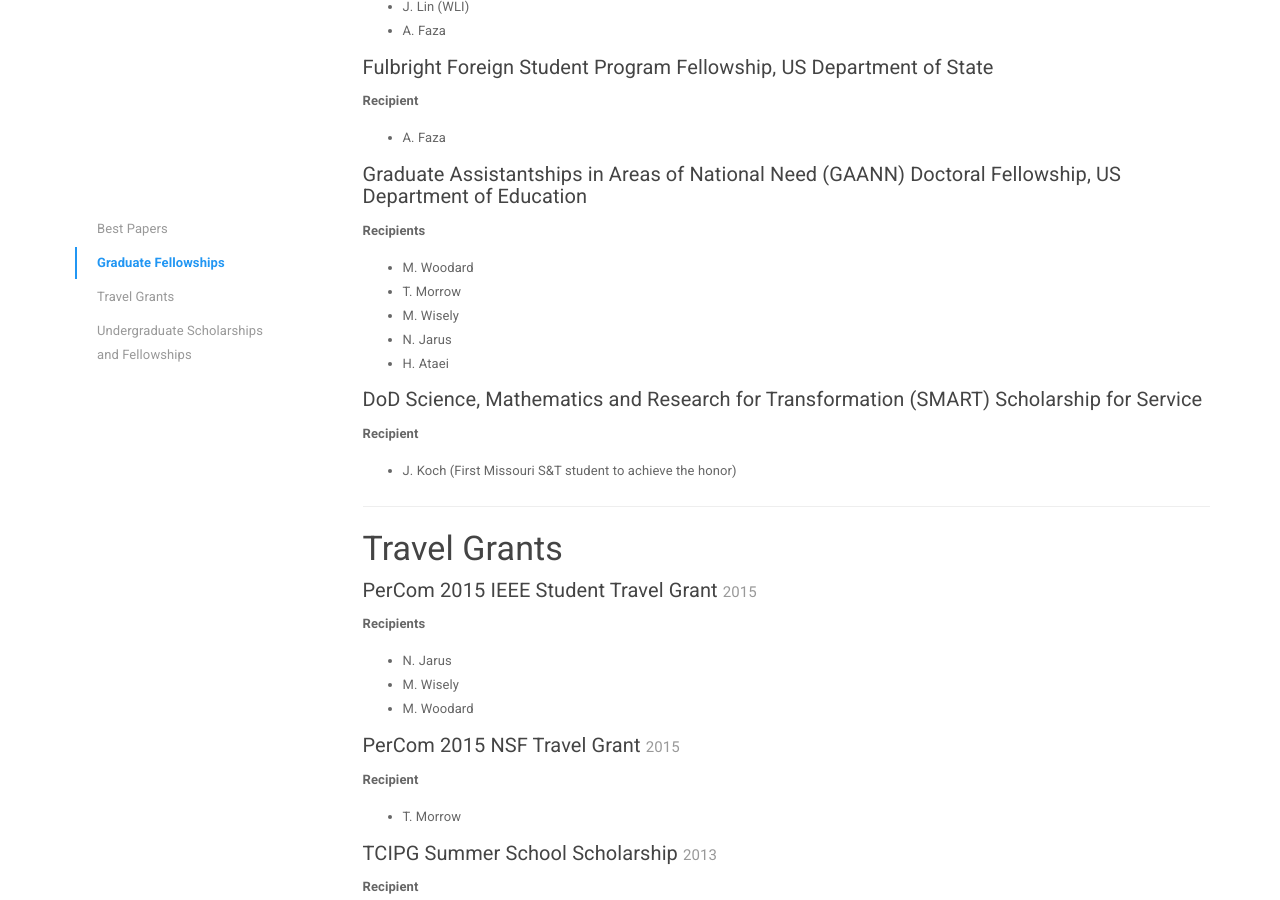
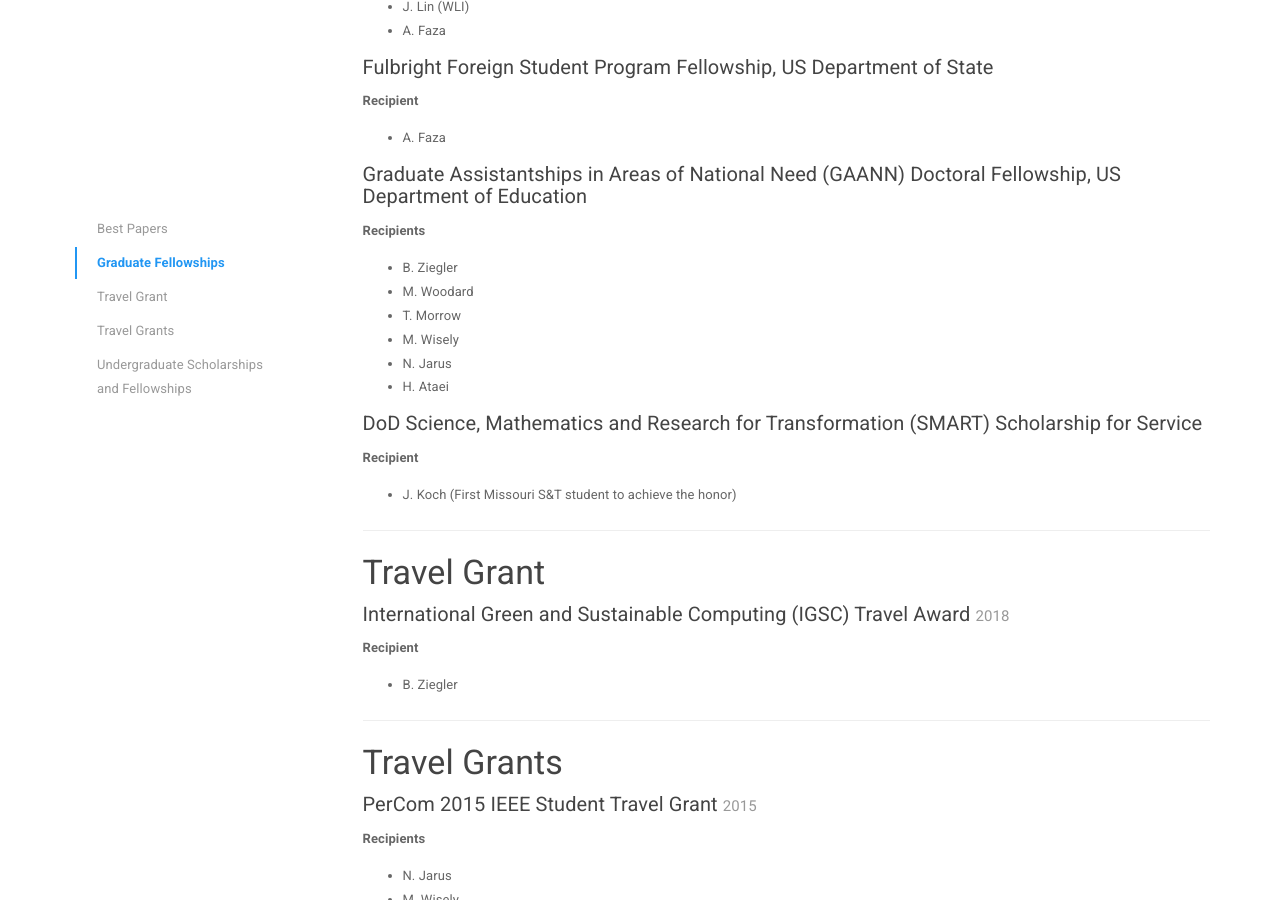
Before and after one commit to sendecomp/sendecomp-website, a Jekyll site: the page built from student-awards.html, in a window 1280 px wide and 900 px high, scrolled down 1193 px. Built offline with Jekyll 4.4.1, drawn with Linux system fonts in a browser that asks for light colours.

Commit message:
Update awards.yml
add IGSC 2018 travel award

```diff
--- a/_data/awards.yml
+++ b/_data/awards.yml
@@ -42,6 +42,7 @@
   year:
   type: Graduate Fellowships
   people:
+    - name: B. Ziegler
     - name: M. Woodard
     - name: T. Morrow
     - name: M. Wisely
@@ -153,6 +154,12 @@
     - name: I. Alobaidi
   bibkey: AlS16
 
+- name: "International Green and Sustainable Computing (IGSC) Travel Award"
+  year: 2018
+  type: Travel Grant
+  people:
+    - name: "B. Ziegler"
+
 - name: "PerCom 2015 NSF Travel Grant"
   year: 2015
   type: Travel Grants
```
